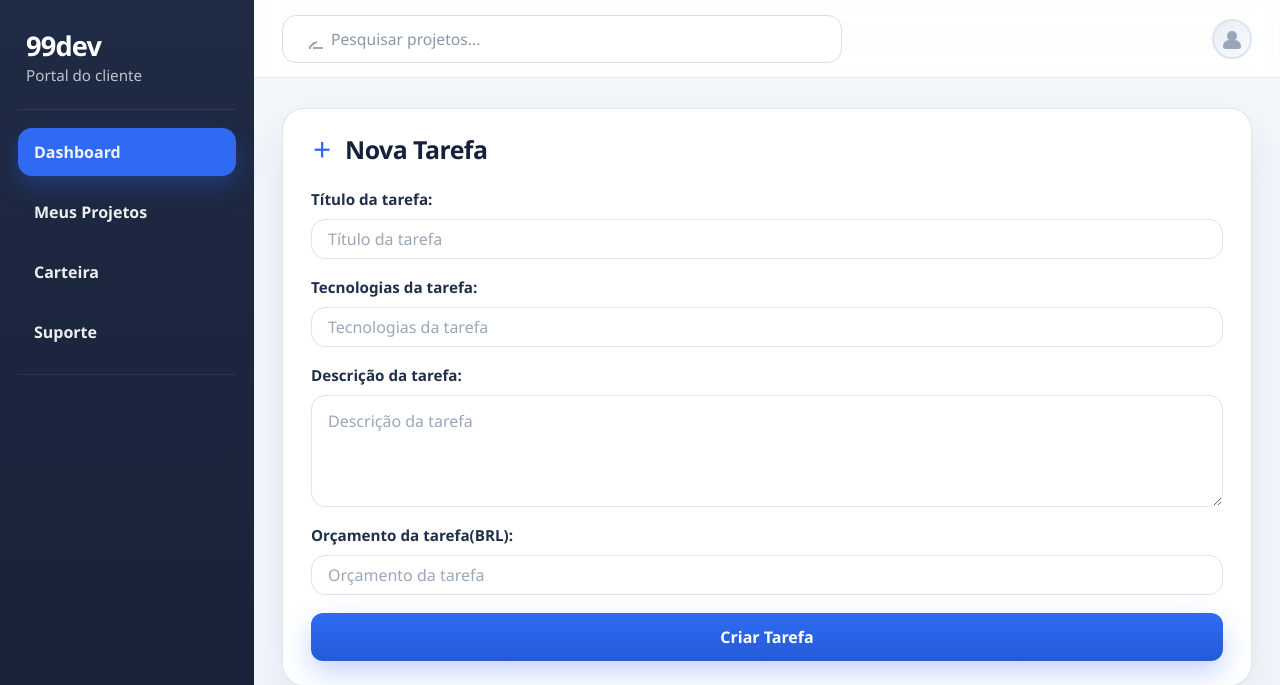
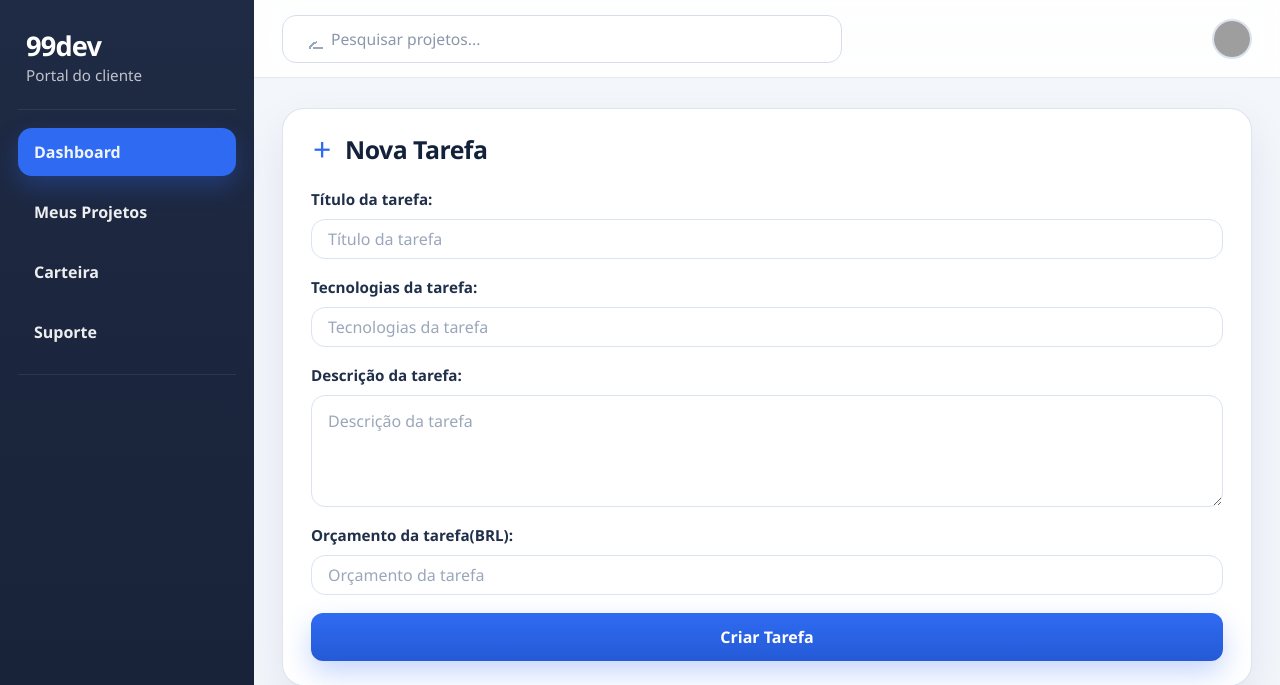
Before and after one commit to TheoNogueiraVirginio/99dev, a Flask app: page /dashboard in a window 1280 px wide. Shown: the top 685 px of the page. Run offline with Flask 3, Linux system fonts and the light colour scheme; a user stored in the database is signed in; data comes from the database, SQL or seed files in the repository; some libraries are stand-ins or nearby versions; grey boxes are pictures that could not be loaded.

Commit message:
feat(perfil) adiciona imagem para dashboard estilizada

```diff
--- a/static/css/dashboardCliente.css
+++ b/static/css/dashboardCliente.css
@@ -217,32 +217,33 @@ header input:focus {
 	height: 40px;
 	border-radius: 50%;
 	border: 2px solid #dbe4f0;
-	background: linear-gradient(135deg, #e8edf5, #f8fbff);
+	background: #ffffff;
 	position: relative;
 	flex-shrink: 0;
+	overflow: hidden;
+	transition: transform 0.2s ease;
 }
 
-.fotoUsuario::before,
-.fotoUsuario::after {
-	content: "";
-	position: absolute;
-	left: 50%;
-	transform: translateX(-50%);
-	background: #98a6bc;
+.fotoUsuario:hover {
+    transform: scale(1.05);
 }
 
-.fotoUsuario::before {
-	top: 10px;
-	width: 10px;
-	height: 10px;
-	border-radius: 50%;
+.moldura-perfil {
+    width: 100%;
+    height: 100%;
 }
 
-.fotoUsuario::after {
-	bottom: 8px;
-	width: 18px;
-	height: 9px;
-	border-radius: 9px 9px 4px 4px;
+.moldura-perfil img {
+    width: 100%;
+    height: 100%;
+    object-fit: cover;
+    display: block;
+}
+
+.link-perfil {
+    text-decoration: none;
+    display: inline-block;
+    cursor: pointer;
 }
 
 .error-message {
--- a/templates/dashboardCliente.html
+++ b/templates/dashboardCliente.html
@@ -39,8 +39,18 @@
     <main>
         <header>
             <input type="text" placeholder="Pesquisar projetos...">
-            <div class="fotoUsuario">
-            </div>
+
+            <a href="/editar-perfil" class="link-perfil">
+                <div class="fotoUsuario">
+                    <div class="moldura-perfil">
+                        {% if foto_perfil %}
+                            <img src="{{ url_for('static', filename='uploads/perfil/' ~ foto_perfil) }}" alt="Foto de perfil">
+                        {% else %}
+                            <img src="{{ url_for('static', filename='images/avatar.png') }}" alt="Avatar padrão do sistema">
+                        {% endif %}
+                    </div>
+                </div>
+            </a>
         </header>
         {% with messages = get_flashed_messages(with_categories=true) %}
         {% if messages %}
```
